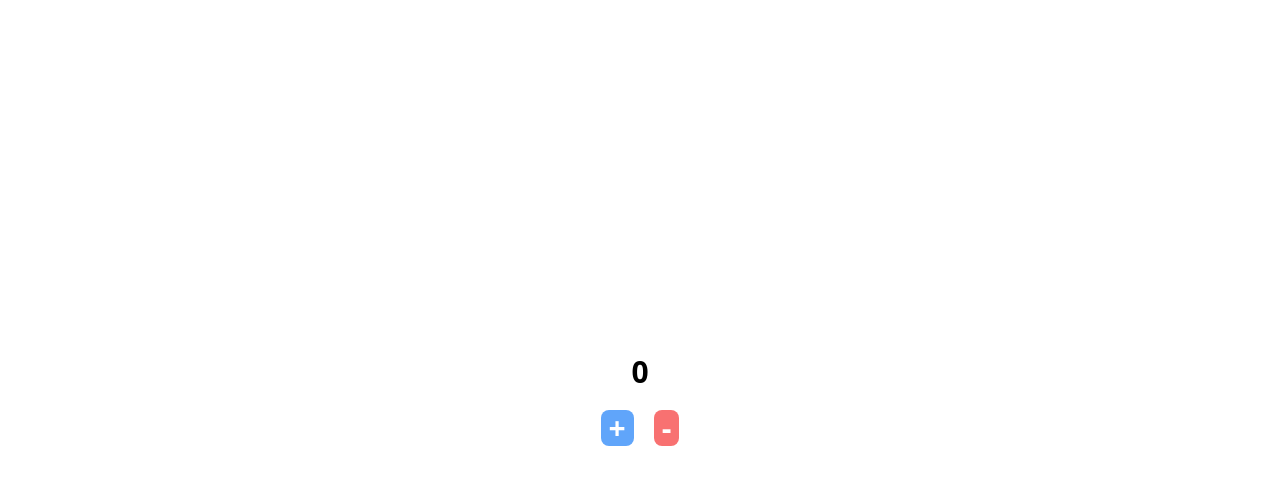
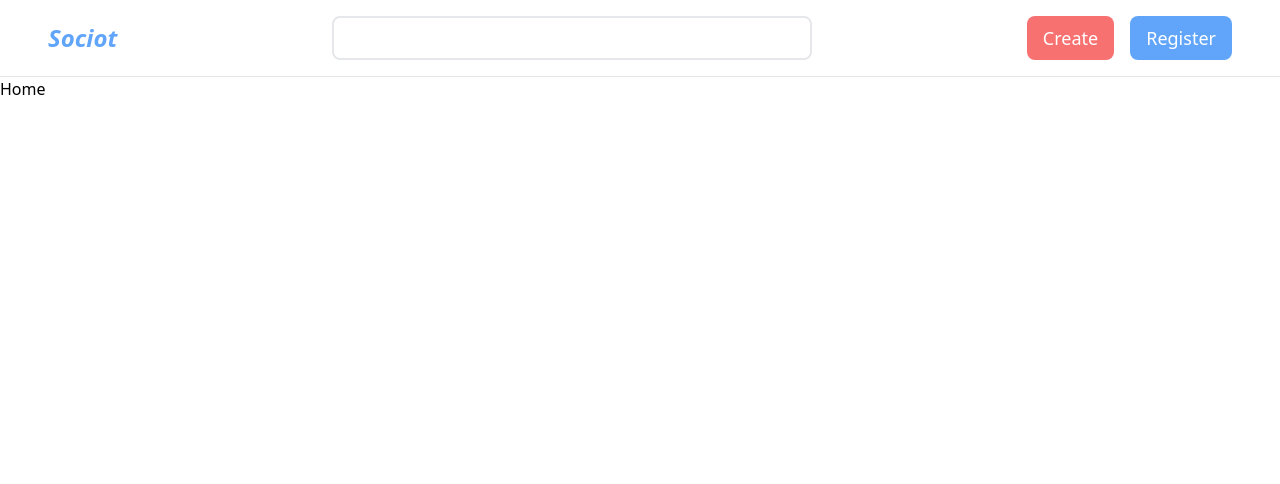
Before and after one commit to the-arcade-01/Sociot, a React (Vite) app: page / in a window 1280 px wide. Shown: the top 484 px of the page. Built offline with nearby package versions, Linux system fonts and the light colour scheme; the HTML template or start-up script is replaced by a standard one.

Commit message:
feat: navbar done

```diff
--- a/src/App.tsx
+++ b/src/App.tsx
@@ -1,31 +1,7 @@
-import useCount from "./hooks/useCount";
+import Layout from "./layout";
 
 const App = () => {
-  const count = useCount((state) => state.count);
-  const plusCount = useCount((state) => state.increaseCount);
-  const minusCount = useCount((state) => state.decreaseCount);
-
-  return (
-    <div className="flex justify-center items-center h-screen">
-      <div className="flex flex-col justify-center items-center gap-5">
-        <p className="font-semibold text-3xl">{count}</p>
-        <div className="flex gap-5">
-          <button
-            onClick={plusCount}
-            className="px-2 bg-blue-400 text-white text-3xl font-semibold rounded-lg"
-          >
-            +
-          </button>
-          <button
-            onClick={minusCount}
-            className="px-2 bg-red-400 text-white text-3xl font-semibold rounded-lg"
-          >
-            -
-          </button>
-        </div>
-      </div>
-    </div>
-  );
+  return <Layout />;
 };
 
 export default App;
--- /dev/null
+++ b/src/components/Navbar/Navbar.tsx
@@ -0,0 +1,21 @@
+import SearchBar from "../Search/SearchBar";
+
+export const Navbar = () => {
+  return (
+    <>
+      <div className="m-4 px-8 flex justify-between items-center ">
+        <h1 className="text-2xl italic text-blue-400 font-semibold">Sociot</h1>
+        <SearchBar />
+        <div className="flex items-center gap-4">
+          <button className="py-2 px-4 rounded-lg bg-red-400 text-white font-medium text-lg">
+            Create
+          </button>
+          <button className="py-2 px-4 rounded-lg bg-blue-400 text-white font-medium text-lg">
+            Register
+          </button>
+        </div>
+      </div>
+      <hr />
+    </>
+  );
+};
--- /dev/null
+++ b/src/components/Search/SearchBar.tsx
@@ -0,0 +1,9 @@
+const SearchBar = () => {
+  return (
+    <div>
+      <input className="w-[30rem] py-2 px-4 outline-none border-2 border-gray-200 rounded-lg text-gray-600 " />
+    </div>
+  );
+};
+
+export default SearchBar;
--- /dev/null
+++ b/src/components/Tags/TagsContainer.tsx
@@ -0,0 +1,3 @@
+export const TagsContainer = () => {
+  return <div>TagsContainer</div>;
+};
--- /dev/null
+++ b/src/layout/index.tsx
@@ -0,0 +1,13 @@
+import { Navbar } from "../components/Navbar/Navbar";
+import { Home } from "../pages/Home";
+
+const Layout = () => {
+  return (
+    <main>
+      <Navbar />
+      <Home />
+    </main>
+  );
+};
+
+export default Layout;
--- /dev/null
+++ b/src/pages/Home/index.tsx
@@ -0,0 +1,3 @@
+export const Home = () => {
+  return <div>Home</div>;
+};
```
